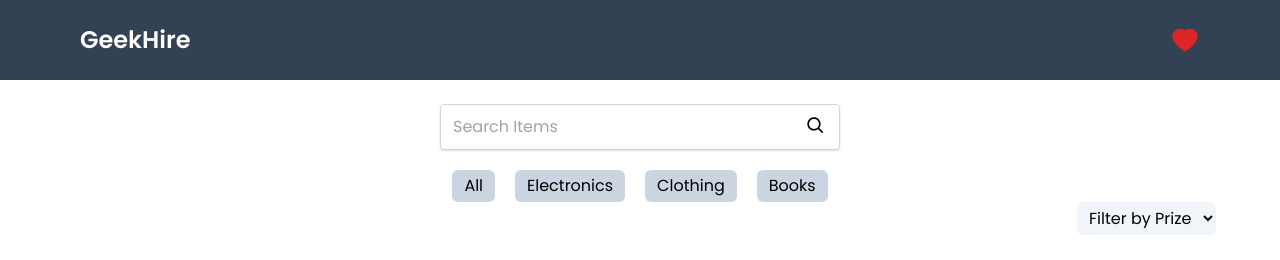
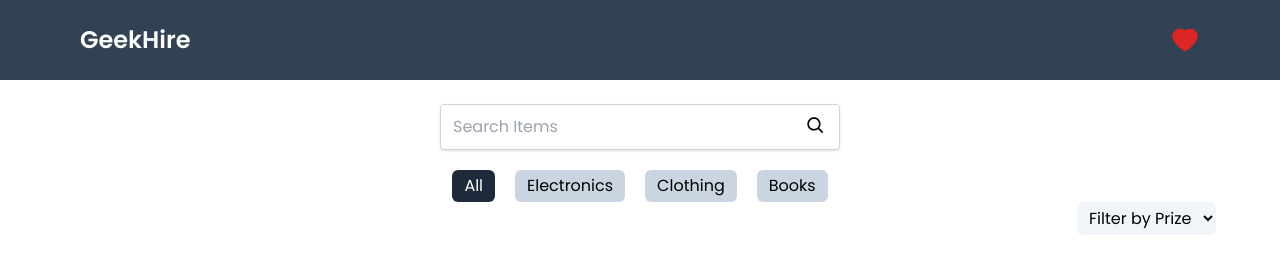
Before and after one commit to Prabakara-N/geekhire-task, a React (Create React App) app: page / in a window 1280 px wide. Shown: the top 260 px of the page. Built offline with nearby package versions, Linux system fonts and the light colour scheme.

Commit message:
colour changed

```diff
--- a/src/components/Category.jsx
+++ b/src/components/Category.jsx
@@ -1,8 +1,9 @@
-import React from "react";
+import React, { useState } from "react";
 import { useDispatch } from "react-redux";
 import { setCategory, setLoading } from "../redux/features/productSlice";
 
 const Category = () => {
+  const [selected, setSelected] = useState("All");
   const dispatch = useDispatch();
 
   const productCategory = ["All", "electronics", "clothing", "books"];
@@ -13,9 +14,14 @@ const Category = () => {
         {productCategory.map((catergory, index) => (
           <li
             key={index}
-            className="bg-slate-300 px-3 capitalize cursor-pointer py-1 rounded-md"
+            className={`${
+              selected === catergory
+                ? "bg-slate-800 text-white"
+                : "bg-slate-300"
+            } px-3 capitalize cursor-pointer py-1 rounded-md`}
             onClick={() => {
               dispatch(setLoading(true));
+              setSelected(catergory);
               setTimeout(() => {
                 dispatch(setCategory(catergory));
                 dispatch(setLoading(false));
```
